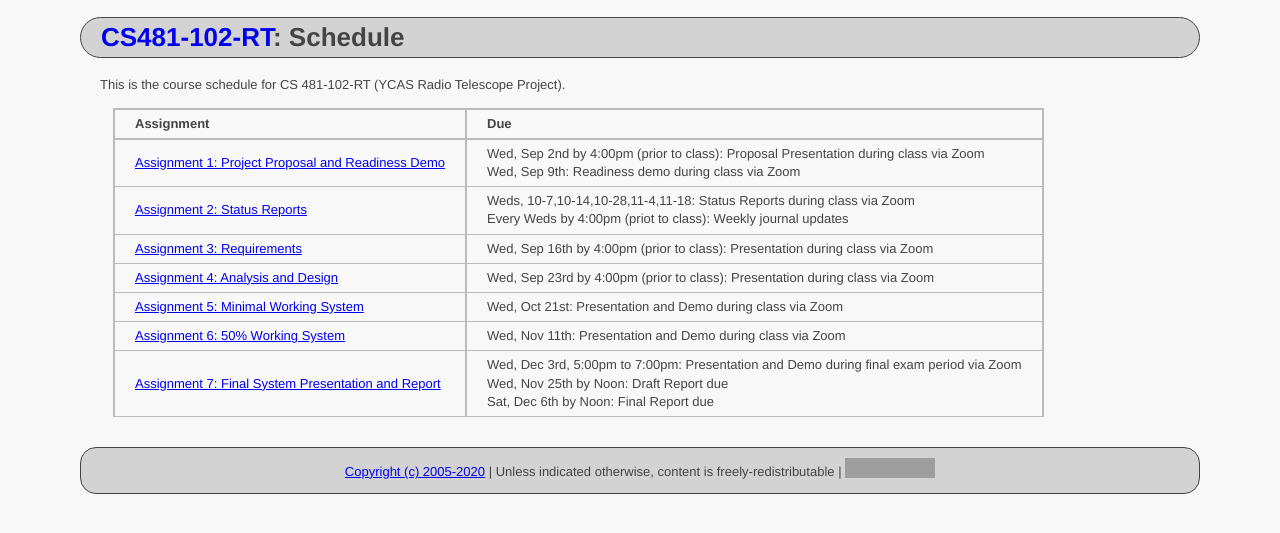
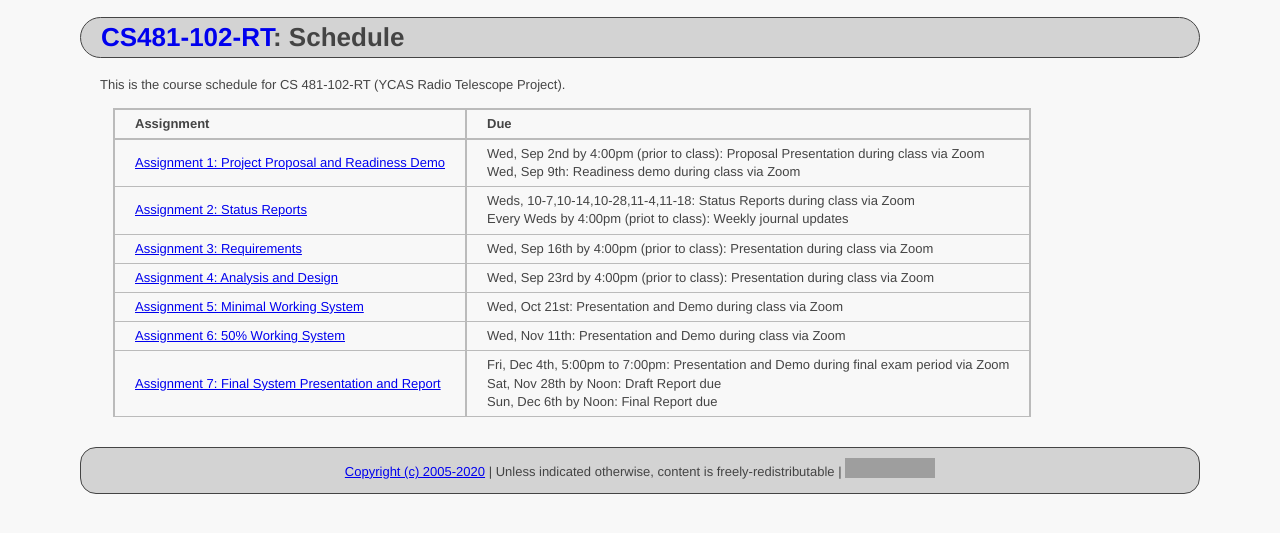
Before and after one commit to ycpcs/cs481-fall2020-RT, a Jekyll site: the page built from schedule.md, in a window 1280 px wide. Shown: the top 533 px of the page. Built offline with Jekyll 4.4.1, drawn with Linux system fonts in a browser that asks for light colours; grey boxes are pictures that could not be loaded.

```diff
--- a/schedule.md
+++ b/schedule.md
@@ -14,4 +14,4 @@ This is the course schedule for CS 481-102-RT (YCAS Radio Telescope Project).
 [Assignment 4: Analysis and Design](assign/assign04.html)                  | Wed, Sep 23rd by 4:00pm (prior to class): Presentation during class via Zoom
 [Assignment 5: Minimal Working System](assign/assign05.html)               | Wed, Oct 21st: Presentation and Demo during class via Zoom
 [Assignment 6: 50% Working System](assign/assign06.html)                   | Wed, Nov 11th: Presentation and Demo during class via Zoom
-[Assignment 7: Final System Presentation and Report](assign/assign07.html) | Wed, Dec 3rd, 5:00pm to 7:00pm: Presentation and Demo during final exam period via Zoom<br>Wed, Nov 25th by Noon: Draft Report due<br>Sat, Dec 6th by Noon: Final Report due
+[Assignment 7: Final System Presentation and Report](assign/assign07.html) | Fri, Dec 4th, 5:00pm to 7:00pm: Presentation and Demo during final exam period via Zoom<br>Sat, Nov 28th by Noon: Draft Report due<br>Sun, Dec 6th by Noon: Final Report due
```
